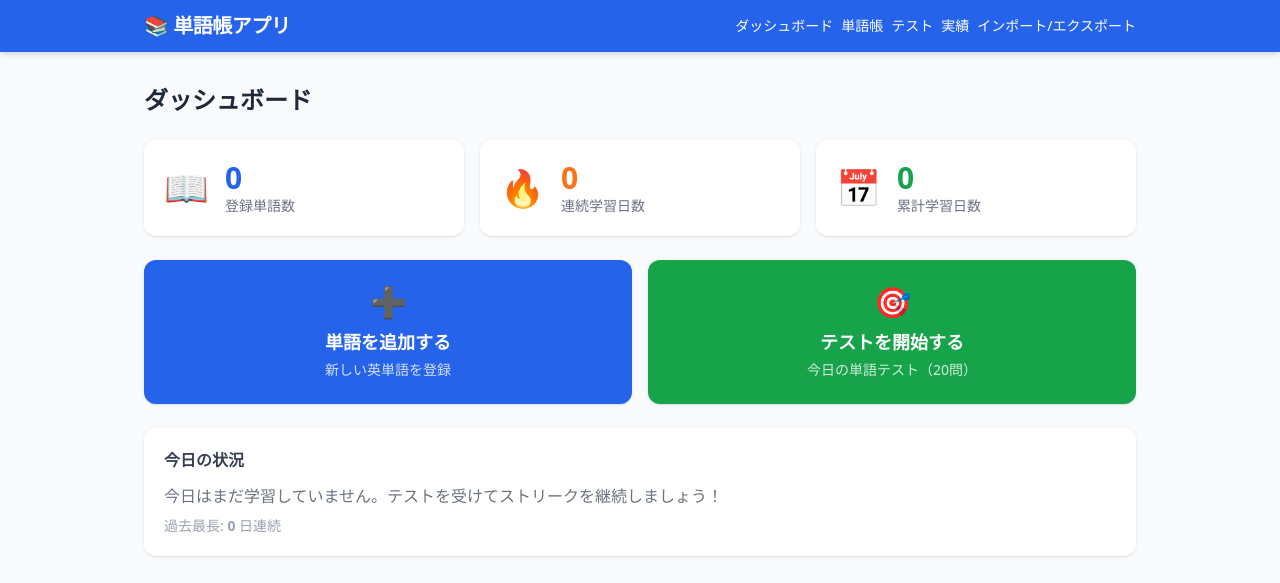
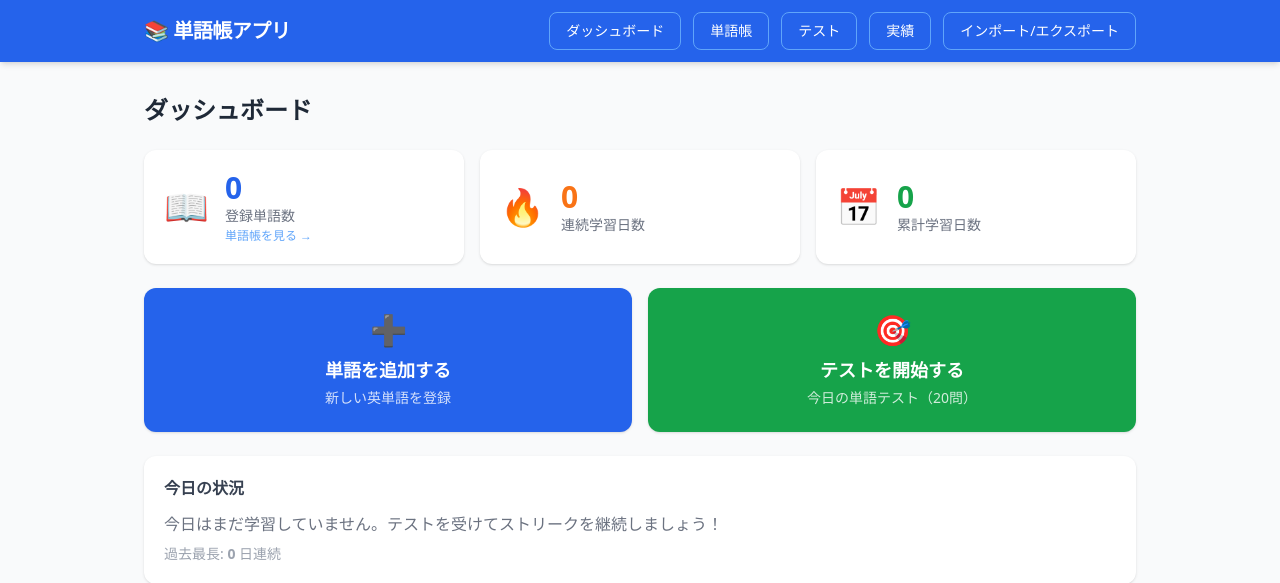
Before and after one commit to RYO0115/language_learn_app, a FastAPI app: page / in a window 1280 px wide. Shown: the top 583 px of the page. Run offline with FastAPI, Linux system fonts and the light colour scheme; data that the repository does not hold is empty; some libraries are stand-ins or nearby versions.

Commit message:
style: ナビバーをボタン風デザインに修正・単語数カードにリンクを追加
Tailwind CDN では @apply が動作しないためクラスを HTML に直書きに変更。
ダッシュボードの登録単語数カードをクリックで単語帳へ遷移するリンクに変更。

Co-Authored-By: Claude Sonnet 4.6 <noreply@anthropic.com>

```diff
--- a/templates/base.html
+++ b/templates/base.html
@@ -21,12 +21,12 @@
       <a href="/" class="text-xl font-bold tracking-tight hover:opacity-80">
         📚 単語帳アプリ
       </a>
-      <div class="flex gap-2 text-sm font-medium">
-        <a href="/" class="nav-link">ダッシュボード</a>
-        <a href="/words" class="nav-link">単語帳</a>
-        <a href="/quiz" class="nav-link">テスト</a>
-        <a href="/streak" class="nav-link">実績</a>
-        <a href="/export" class="nav-link">インポート/エクスポート</a>
+      <div class="flex gap-3 text-sm font-medium">
+        <a href="/" class="px-4 py-2 rounded-lg border border-blue-400 hover:bg-white hover:text-blue-700 transition-colors duration-150">ダッシュボード</a>
+        <a href="/words" class="px-4 py-2 rounded-lg border border-blue-400 hover:bg-white hover:text-blue-700 transition-colors duration-150">単語帳</a>
+        <a href="/quiz" class="px-4 py-2 rounded-lg border border-blue-400 hover:bg-white hover:text-blue-700 transition-colors duration-150">テスト</a>
+        <a href="/streak" class="px-4 py-2 rounded-lg border border-blue-400 hover:bg-white hover:text-blue-700 transition-colors duration-150">実績</a>
+        <a href="/export" class="px-4 py-2 rounded-lg border border-blue-400 hover:bg-white hover:text-blue-700 transition-colors duration-150">インポート/エクスポート</a>
       </div>
     </div>
   </nav>
--- a/templates/index.html
+++ b/templates/index.html
@@ -7,14 +7,15 @@
 
   <!-- サマリーカード -->
   <div class="grid grid-cols-1 sm:grid-cols-3 gap-4">
-    <!-- 登録単語数 -->
-    <div class="bg-white rounded-xl shadow p-5 flex items-center gap-4">
+    <!-- 登録単語数（クリックで単語帳へ移動） -->
+    <a href="/words" class="bg-white rounded-xl shadow p-5 flex items-center gap-4 hover:shadow-md hover:bg-blue-50 transition-all duration-150 cursor-pointer">
       <div class="text-4xl">📖</div>
       <div>
         <div class="text-3xl font-bold text-blue-600">{{ word_count }}</div>
         <div class="text-sm text-gray-500">登録単語数</div>
+        <div class="text-xs text-blue-400 mt-0.5">単語帳を見る →</div>
       </div>
-    </div>
+    </a>
 
     <!-- 連続学習日数 -->
     <div class="bg-white rounded-xl shadow p-5 flex items-center gap-4">
```
